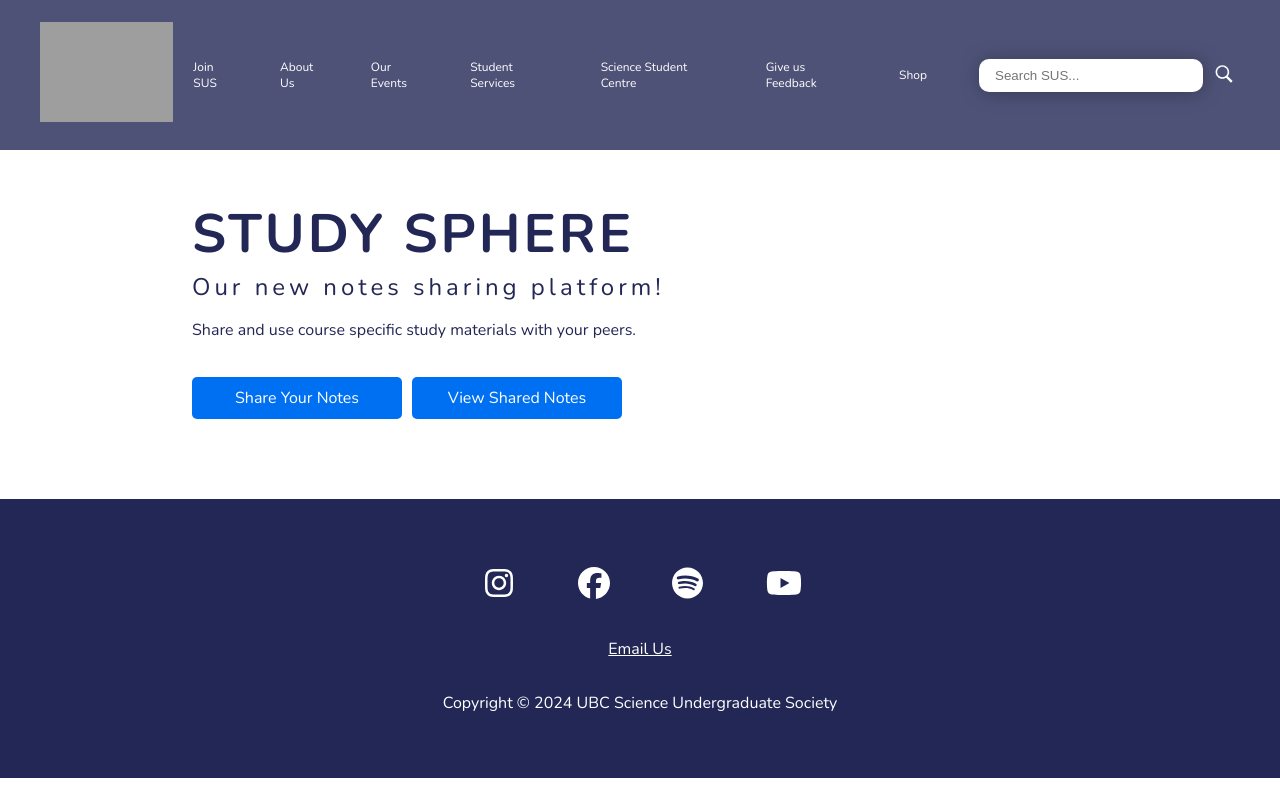
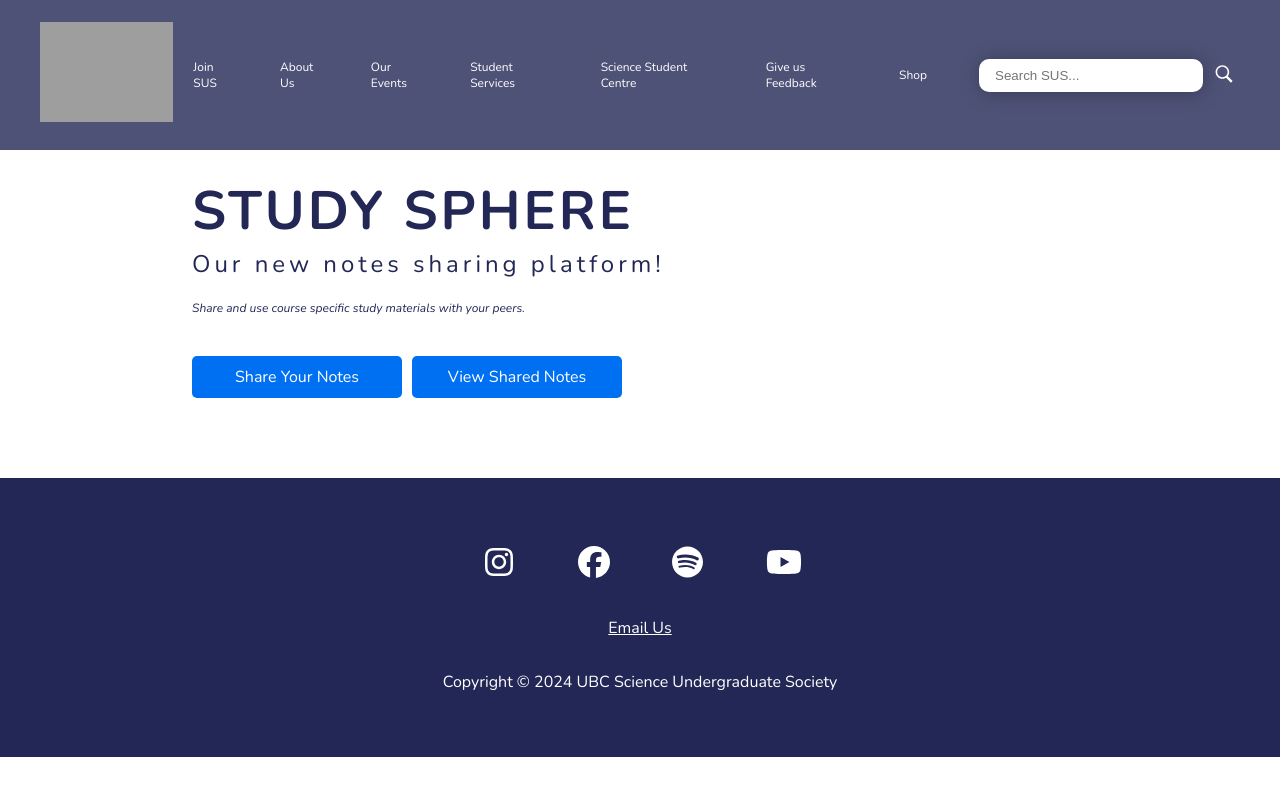
Before and after one commit to Science-Undergraduate-Society/www, a Next.js app: page /studentServices/studySphere in a window 1280 px wide. Built offline with nearby package versions, Linux system fonts and the light colour scheme; grey boxes are pictures that could not be loaded; a web font is replaced by a local one.

Commit message:
small formatting changes

```diff
--- a/src/pages/studentServices/studySphere.js
+++ b/src/pages/studentServices/studySphere.js
@@ -10,7 +10,7 @@ export default function StudySphere() {
             <Content>
                 <Title>Study Sphere</Title>
                 <SubTitle>Our new notes sharing platform!</SubTitle>
-                <p>Share and use course specific study materials with your peers.</p>
+                <Info>Share and use course specific study materials with your peers.</Info>
                 <Buttons>
                     <Link href="https://ubcca-my.sharepoint.com/:f:/g/personal/njpv02_student_ubc_ca/ElDWP5sexdVFs1c6Hdzit2oBu9tFuMKhKGQqWSV8kdpVtQ?e=EFv22E" passHref>
                     <StyledButton>Share Your Notes</StyledButton>
@@ -25,12 +25,19 @@ export default function StudySphere() {
     )
 }
 
+const breakpoints = {
+    mobile: '768px',
+    tablet: '1024px',
+};
+
 const Title = styled.div`
-    padding-top: 24px;
+    margin-top: 24px;
     font-size: 54px;
     font-weight: 700;
     text-transform: uppercase;
     letter-spacing: 3px;
+    height: auto;
+    width: 100%;
 `
 
 const SubTitle = styled.div`
@@ -38,26 +45,35 @@ const SubTitle = styled.div`
     letter-spacing: 4px;
 `
 
+const Info = styled.div`
+    font-style: italic;
+    padding: 20px 0;
+    font-size: 12px;
+`
+
 const Buttons = styled.div`
     display: flex;
     flex-direction: row;
     flex-wrap: wrap;
     gap: 10px;
+
+    @media (max-width: ${breakpoints.mobile}) {
+        flex-direction: column;
+        gap: 0;
+    }
 `
 
 const Content = styled.div `
   color: #222755;
-  display: flex;
-  flex-direction: column;
-  align-items: flex-start;
-  justify-content: flex-start;
   text-align: left;
   width: 100%;
   padding: 150px 0 0 15%;
+  background-size: cover;
+  flex-wrap: wrap;
 `
 
 const Background = styled.div`
-    height: 100vh;
+    height: 100%;
     background-size: cover;
     display: flex;
     flex-direction: column;
```
